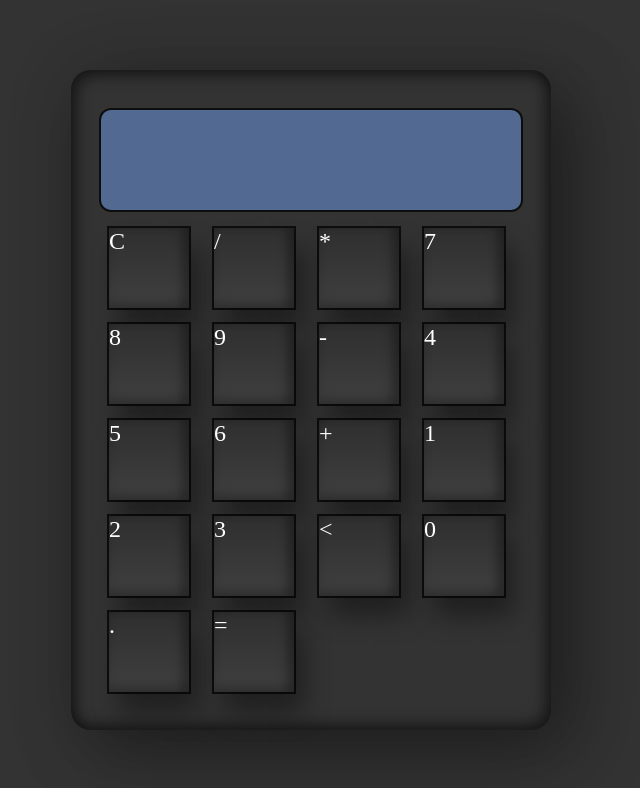
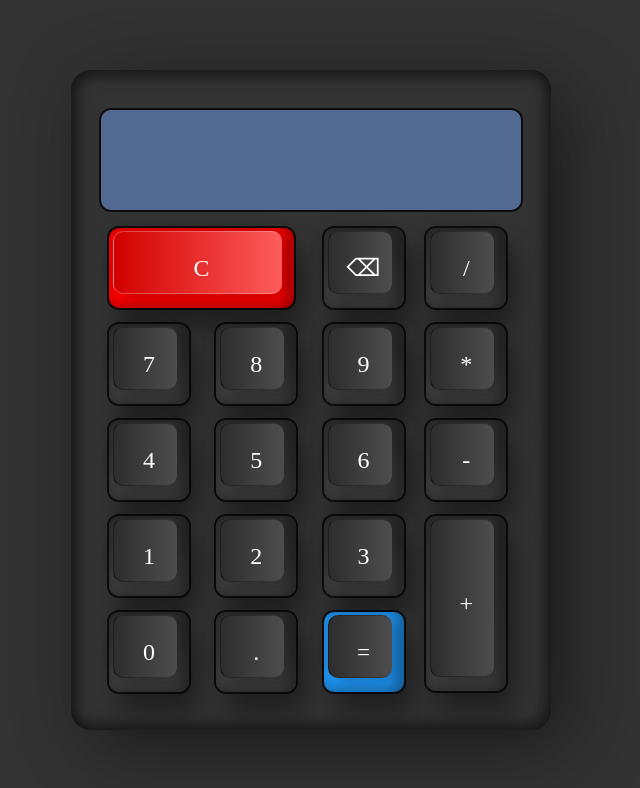
Before and after one commit to Sachinm06/Calculator-Project, a plain HTML site: page index.html in a window 1280 px wide. Shown: the whole page, without its empty margins (329-969 px from the left). Drawn offline with nearby package versions, Linux system fonts and the light colour scheme.

Commit message:
new change

```diff
--- a/index.html
+++ b/index.html
@@ -17,26 +17,25 @@
     <div class="container">
         <form class="calculator" name="calc">
             <input type="text" class="value">
-            <span class="num"><i>C</i></span>
+            <span class="num clear"><i>C</i></span>
+            <span class="num"><i>⌫</i></span>
             <span class="num"><i>/</i></span>
-            <span class="num"><i>*</i></span>
             <span class="num"><i>7</i></span>
             <span class="num"><i>8</i></span>
             <span class="num"><i>9</i></span>
-            <span class="num"><i>-</i></span>
+            <span class="num"><i>*</i></span>
             <span class="num"><i>4</i></span>
             <span class="num"><i>5</i></span>
             <span class="num"><i>6</i></span>
-            <span class="num"><i>+</i></span>
+            <span class="num"><i>-</i></span>
             <span class="num"><i>1</i></span>
             <span class="num"><i>2</i></span>
             <span class="num"><i>3</i></span>
-            <span class="num"><i>
-                    <</i></span>
+            <span class="num plus"><i>+</i></span>
             <span class="num"><i>0</i></span>
             <span class="num"><i>.</i></span>
 
-            <span class="num"><i>=</i></span>
+            <span class="num equal"><i>=</i></span>
 
 
 
--- a/style.css
+++ b/style.css
@@ -29,11 +29,13 @@ body {
         inset -5px -5px 15px rgba(0, 0, 0, 0.5),
         inset 5px 5px 15px rgba(0, 0, 0, 0.5);
 }
-.calculator{
+
+.calculator {
     position: relative;
     display: grid;
 }
-.calculator .value{
+
+.calculator .value {
     position: relative;
     grid-column: span 4;
     height: 100px;
@@ -54,30 +56,63 @@ body {
     display: grid;
     width: 80px;
     height: 80px;
-    background: linear-gradient(180deg,#2f2f2f,#3f3f3f);
+    background: linear-gradient(180deg, #2f2f2f, #3f3f3f);
     color: white;
     margin: 8px;
     box-shadow: inset -8px 0 8px rgba(0, 0, 0, 0.25),
-    inset 0 -8px 8px rgba(0, 0, 0, 0.15),
-    0 0 0 2px rgba(0, 0, 0, 0.75),
-    10px 20px 25px rgba(0, 0, 0, 0.4);
+        inset 0 -8px 8px rgba(0, 0, 0, 0.15),
+        0 0 0 2px rgba(0, 0, 0, 0.75),
+        10px 20px 25px rgba(0, 0, 0, 0.4);
     user-select: none;
     cursor: pointer;
     font-weight: 400;
+    border-radius: 10px;
+    place-items: center;
 
 }
 
-.calculator span::before{
+.calculator span::before {
     content: '';
     position: absolute;
     top: 3px;
     left: 4px;
-    bottom: 4px;
+    bottom: 14px;
+    right: 12px;
+    background: linear-gradient(90deg, #2d2d2d, #4d4d4d);
+    border-radius: 10px;
+    box-shadow: -5px -5px 15px rgba(0, 0, 0, 0.1),
+        10px 5px 10px rgba(0, 0, 0, 0.15);
+    border-top: 1px solid #0004;
+    border-bottom: 1px solid #0004;
+    border-left: 1px solid #0009;
+}
 
+.calculator span:active{
+    filter: brightness(1.5);
 }
-.calculator span i{
+
+.calculator span i {
     position: relative;
     font-style: normal;
     font-size: 1.5em;
-    text-transform:uppercase;
+    text-transform: uppercase;
 }
+.calculator .clear{
+    background: red;
+    grid-column: span 2;
+    width: 185px;
+}
+.calculator .clear:before{
+    background: linear-gradient(90deg, #d20000, #ffffff5c);
+    border-top: 1px solid #fff4;
+    border-bottom: 1px solid #fff4;
+    border-left: 1px solid #fff4;
+}
+.calculator .plus{
+    grid-row: span 2;
+    height: 175px;
+}
+.calculator .equal{
+    background:#2196f3;
+
+}
```
